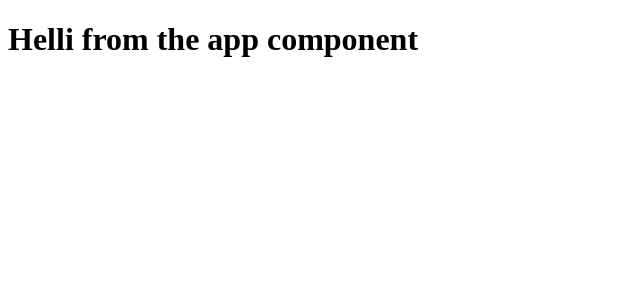
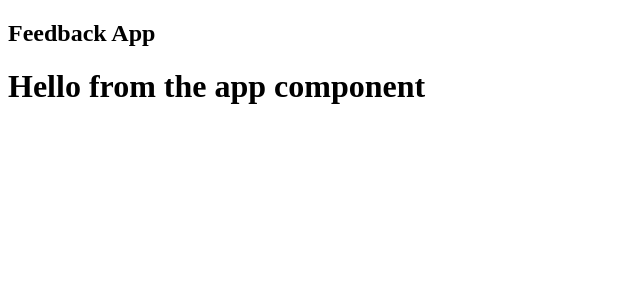
Before and after one commit to aappau/feedback-app, a React (Create React App) app: page / in a window 1280 px wide. Shown: the top 300 px of the page, without its empty margins (0-640 px from the left). Built offline with nearby package versions, Linux system fonts and the light colour scheme.

Commit message:
create components and props

```diff
--- a/src/App.js
+++ b/src/App.js
@@ -1,5 +1,13 @@
+import Header from './components/Header';
+
 function App() {
-    return <h1>Helli from the app component</h1>;
+    return (
+        <>
+            <Header />
+
+            <h1>Hello from the app component</h1>
+        </>
+    );
 }
 
 export default App;
--- /dev/null
+++ b/src/components/Header.jsx
@@ -0,0 +1,21 @@
+import PropTypes from 'prop-types';
+
+const Header = ({ text }) => {
+    return (
+        <header>
+            <div className="container">
+                <h2>{text}</h2>
+            </div>
+        </header>
+    );
+};
+
+Header.defaultProps = {
+    text: 'Feedback App',
+};
+
+Header.propTypes = {
+    text: PropTypes.string,
+};
+
+export default Header;
```
